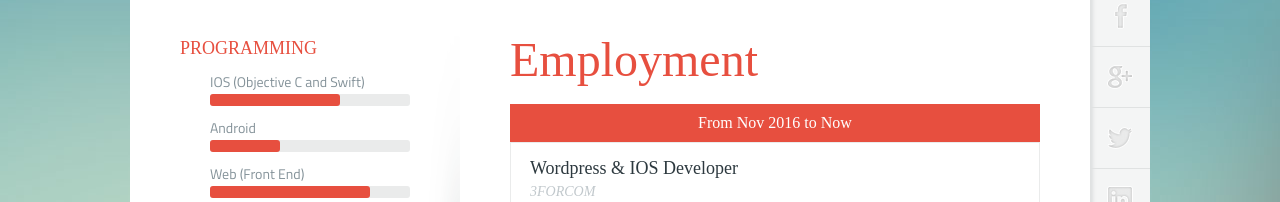
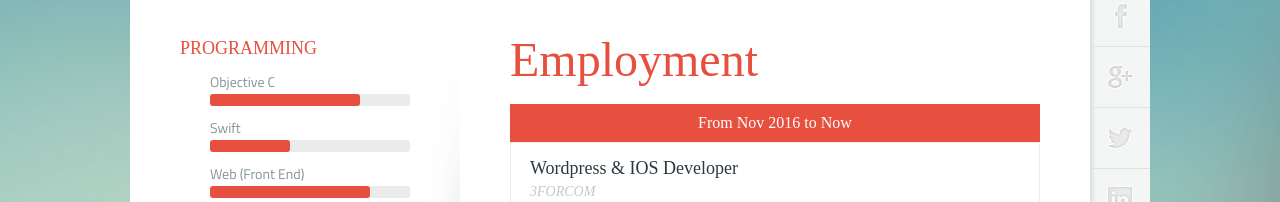
Before and after one commit to boytpcm123/boytpcm123.github.io, a plain HTML site: page index.html in a window 1280 px wide. Both pictures are taken after a click on the link "CV". Shown: the part 149-351 px from the top of the page. Drawn offline with Linux system fonts and the light colour scheme; a web font is replaced by a local one.

Commit message:
Update html

```diff
--- a/index.html
+++ b/index.html
@@ -166,14 +166,14 @@
                             <div class="block-content">
                                 <div class="field roll-with-description hide">
                                     <div class="roll-field">
-                                        <div class="label">IOS (Objective C and Swift)</div>
-                                        <div class="progressbar"><span class="progress-count" level="65"></span></div>
+                                        <div class="label">Objective C</div>
+                                        <div class="progressbar"><span class="progress-count" level="75"></span></div>
                                     </div>
                                 </div>
                                 <div class="field roll-with-description hide">
                                     <div class="roll-field">
-                                        <div class="label">Android</div>
-                                        <div class="progressbar"><span class="progress-count" level="35"></span></div>
+                                        <div class="label">Swift</div>
+                                        <div class="progressbar"><span class="progress-count" level="40"></span></div>
                                     </div>
                                 </div>
                                 <div class="field roll-with-description show">
```
